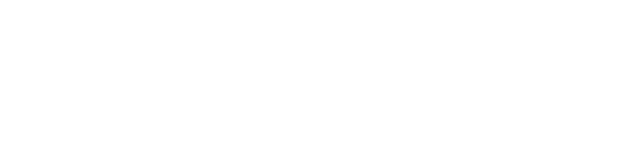
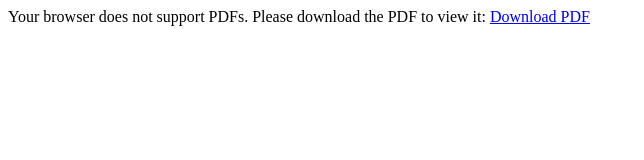
Before and after one commit to lehitom/rxresume, a plain HTML site: page index.html in a window 1280 px wide. Shown: the whole page, without its empty margins (0-644 px from the left). Drawn offline with Linux system fonts and the light colour scheme.

Commit message:
Update index.html

```diff
--- a/index.html
+++ b/index.html
@@ -1 +1,6 @@
-<a href="./tw-tech-power-platform.pdf" class="image fit" type="application/pdf"></a>
+<!-- <a href="./tw-tech-power-platform.pdf" class="image fit" type="application/pdf"></a> -->
+
+
+<object data="./tw-tech-power-platform.pdf" type="application/pdf" width="100%" height="100%">
+    <p>Your browser does not support PDFs. Please download the PDF to view it: <a href="./tw-tech-power-platform.pdf">Download PDF</a></p>
+</object>
```
